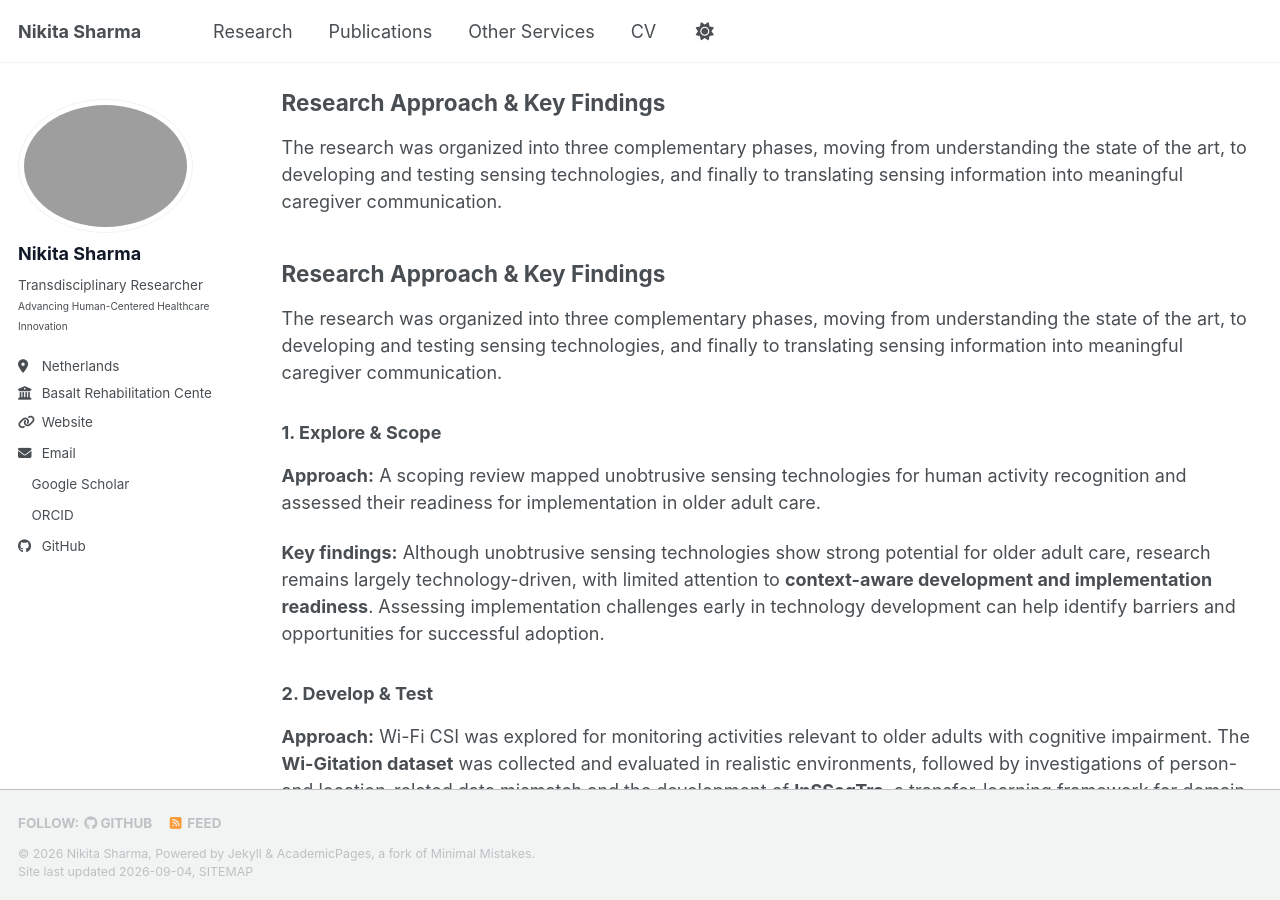
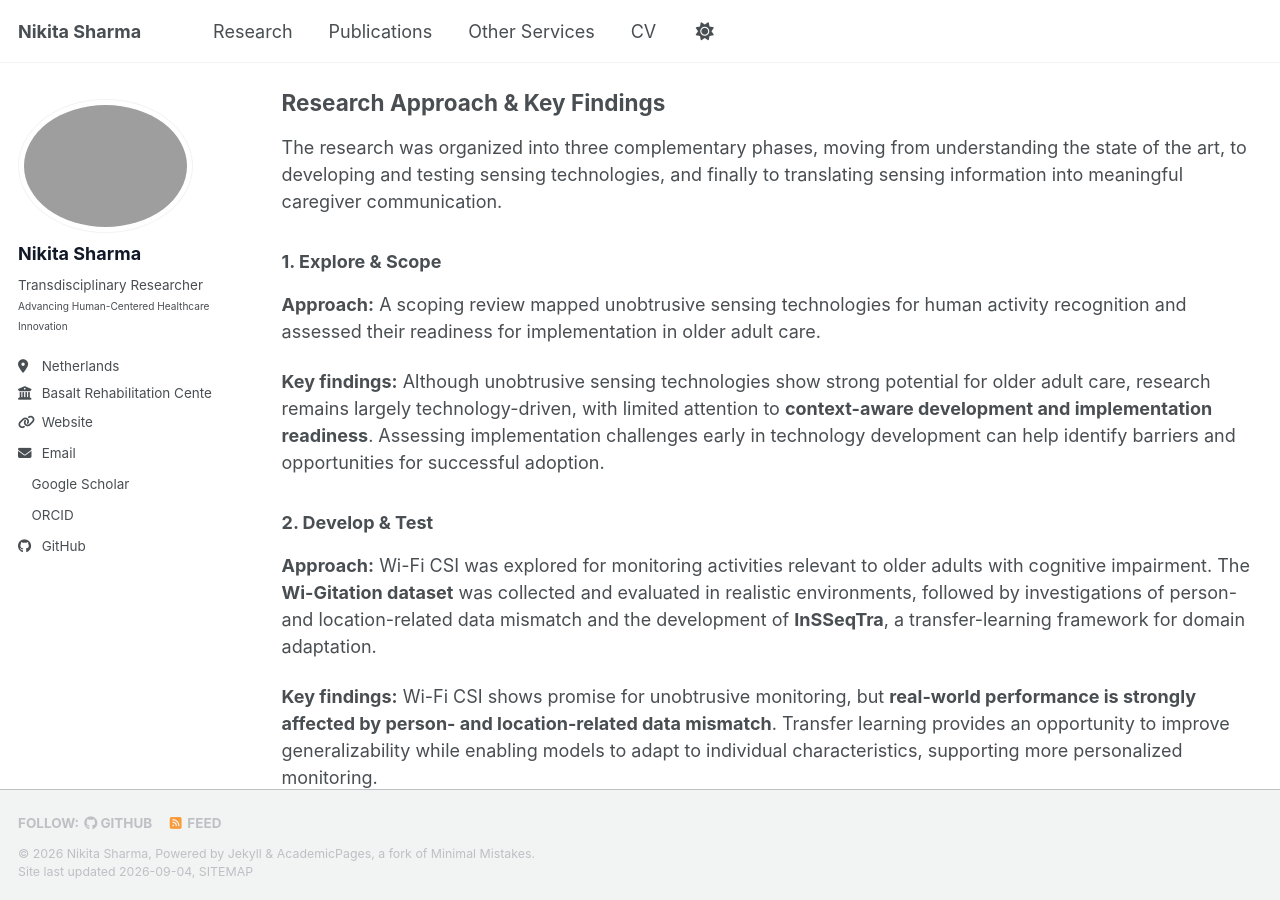
Before and after one commit to nikitasharma14/Portfolio, a Jekyll site: the page built from _portfolio/entwine.md, in a window 1280 px wide and 900 px high, scrolled down 335 px. Built offline with Jekyll 4.4.1, drawn with Linux system fonts in a browser that asks for light colours; a style sheet for code colours, icons or effects is not loaded.

Commit message:
Update entwine.md

```diff
--- a/_portfolio/entwine.md
+++ b/_portfolio/entwine.md
@@ -21,10 +21,6 @@ skills:
 ## Overview
 
 This project explored the use of device-free sensing technologies, particularly Wi-Fi Channel State Information (CSI), for unobtrusive monitoring of daily activities and behaviour among older adults with cognitive impairment living independently at home. The research addressed this goal through two complementary perspectives: technological development, focusing on Wi-Fi CSI-based human activity recognition and its generalizability in realistic environments; and human-centered investigation, focusing on the needs, expectations, and information requirements of informal caregivers.
-
-## Research Approach & Key Findings
-
-The research was organized into three complementary phases, moving from understanding the state of the art, to developing and testing sensing technologies, and finally to translating sensing information into meaningful caregiver communication.
 
 ## Research Approach & Key Findings
 
```
